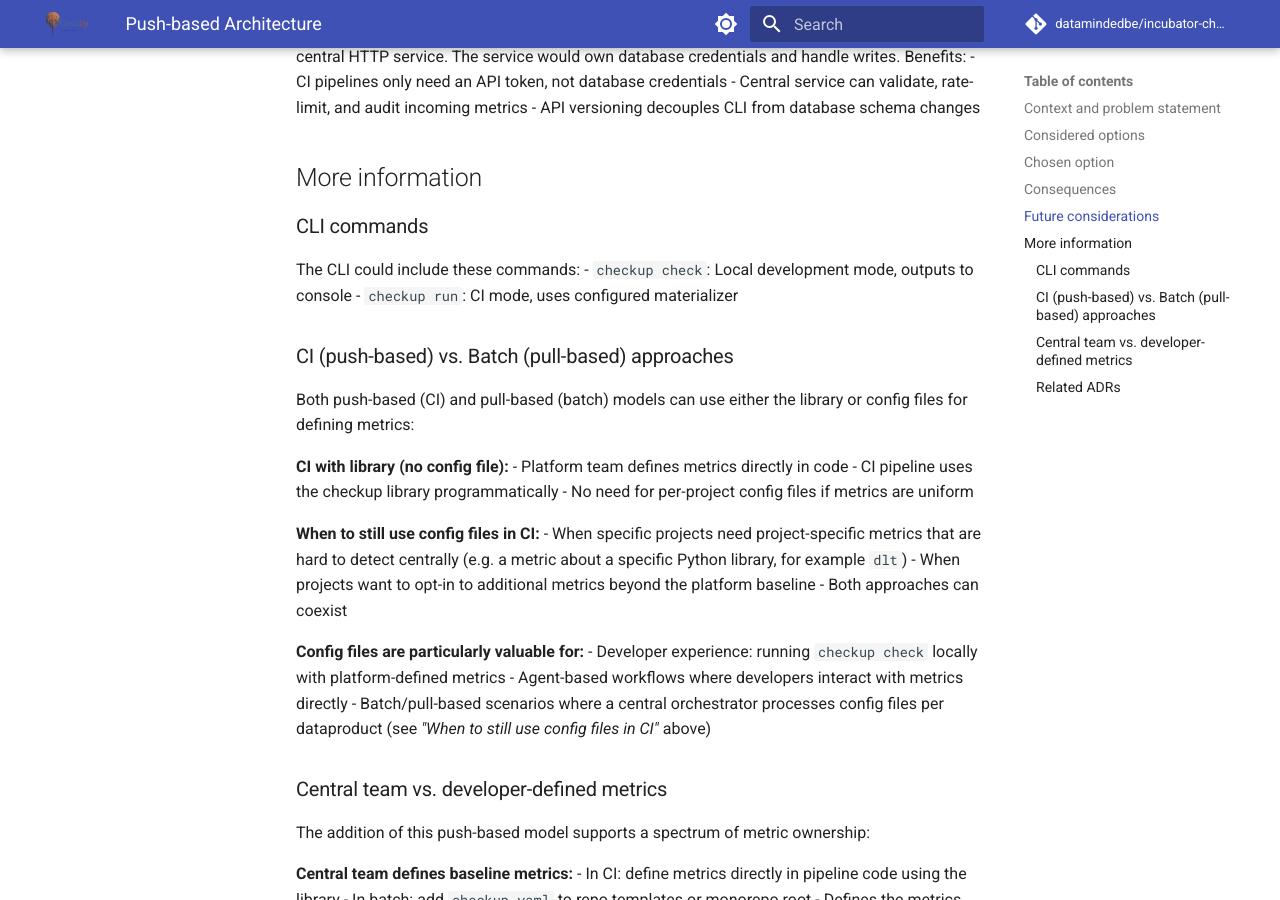
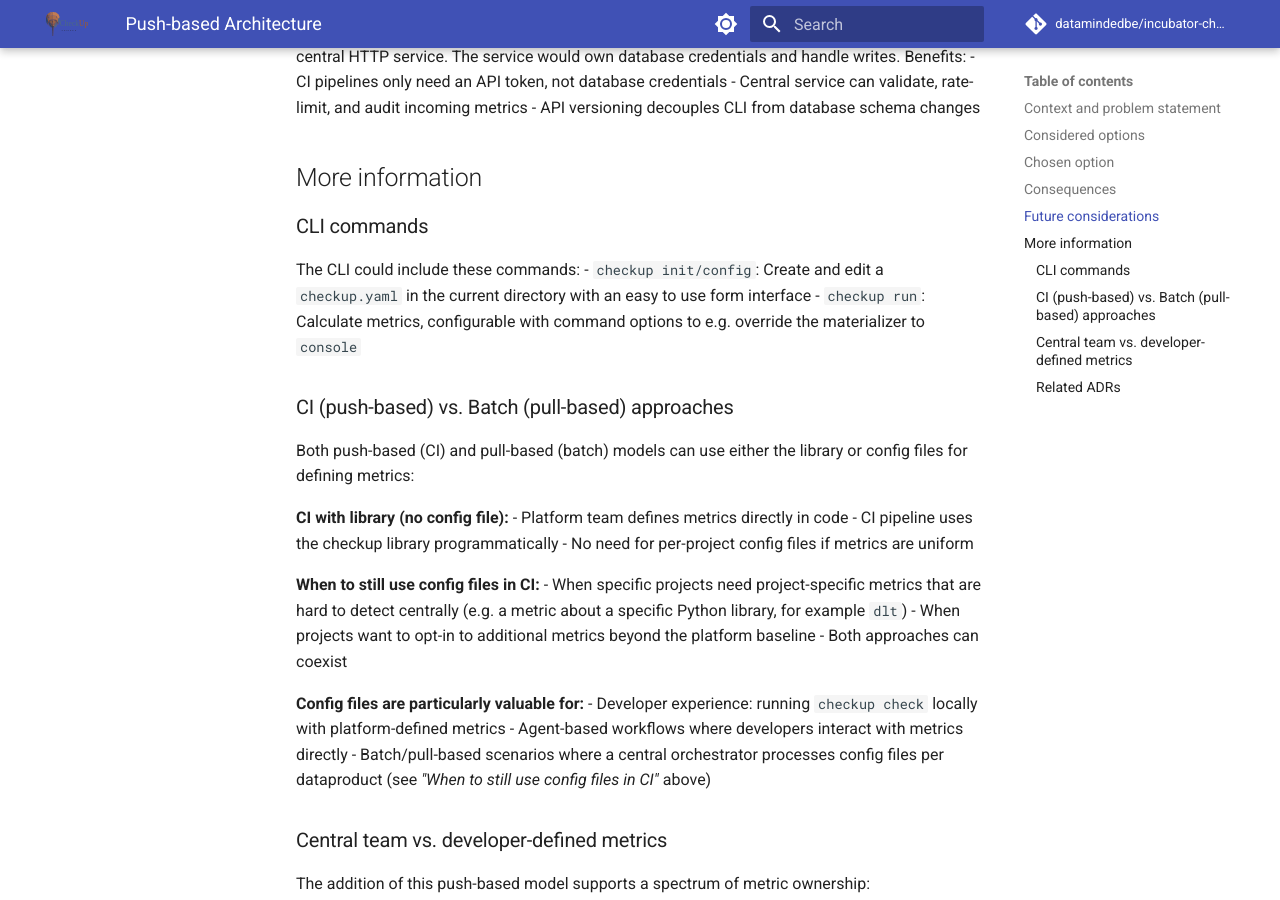
Before and after one commit to datamindedbe/checkup, an MkDocs documentation site: the page built from docs/adr/2026.03.25-push-based-architecture.md, in a window 1280 px wide and 900 px high, scrolled down 2117 px. Built offline with MkDocs 1.6.1 and Material for MkDocs 9.7.7, drawn with Linux system fonts in a browser that asks for light colours; comment, search, counter and statistics services are not loaded.

Commit message:
PR comments

```diff
--- a/docs/adr/2026.03.25-push-based-architecture.md
+++ b/docs/adr/2026.03.25-push-based-architecture.md
@@ -62,8 +62,8 @@ With the chosen option, we see the following consequences requiring extra effort
 ### CLI commands
 
 The CLI could include these commands:
-- `checkup check`: Local development mode, outputs to console
-- `checkup run`: CI mode, uses configured materializer
+- `checkup init/config`: Create and edit a `checkup.yaml` in the current directory with an easy to use form interface
+- `checkup run`: Calculate metrics, configurable with command options to e.g. override the materializer to `console`
 
 ### CI (push-based) vs. Batch (pull-based) approaches
 
```
